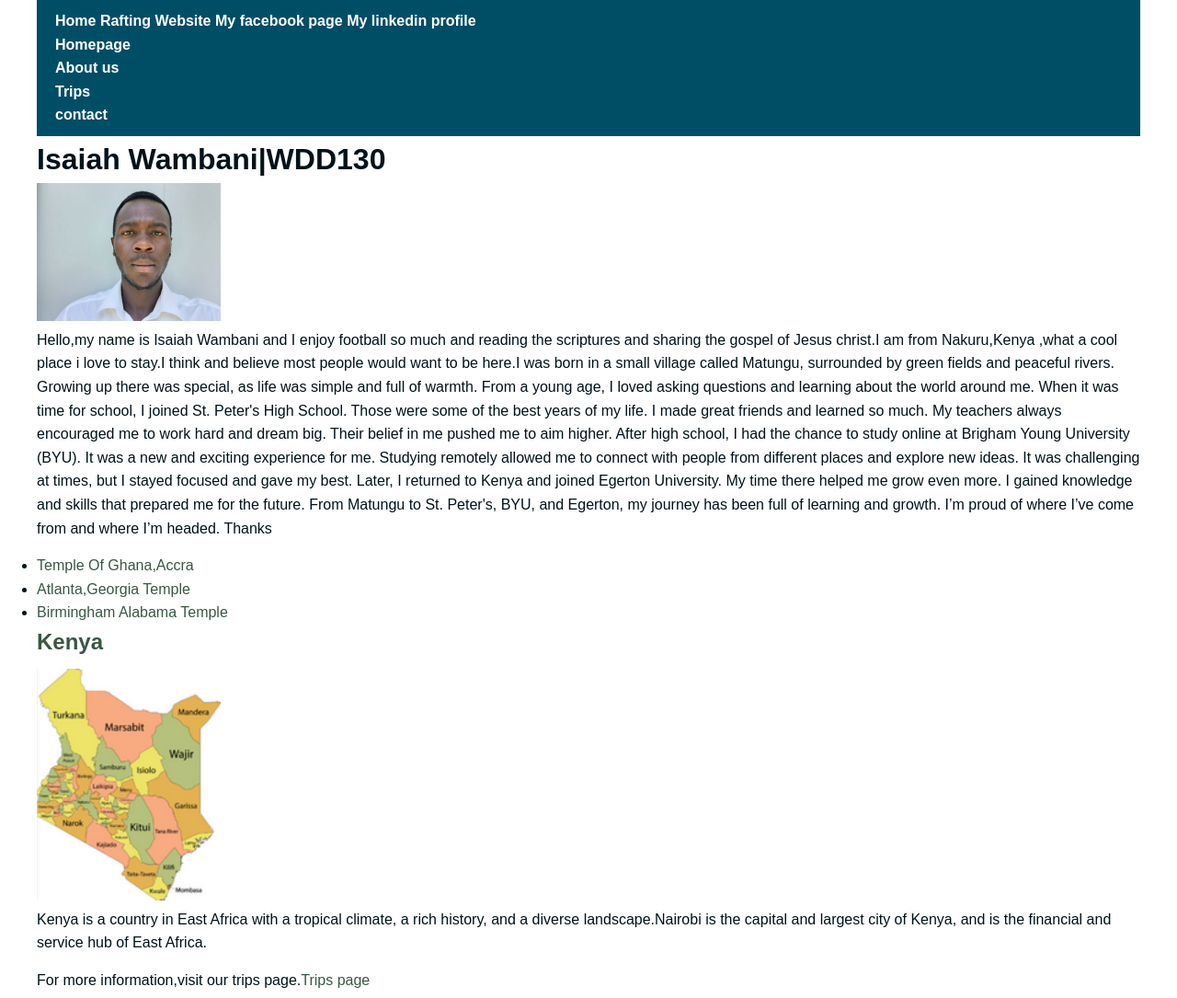
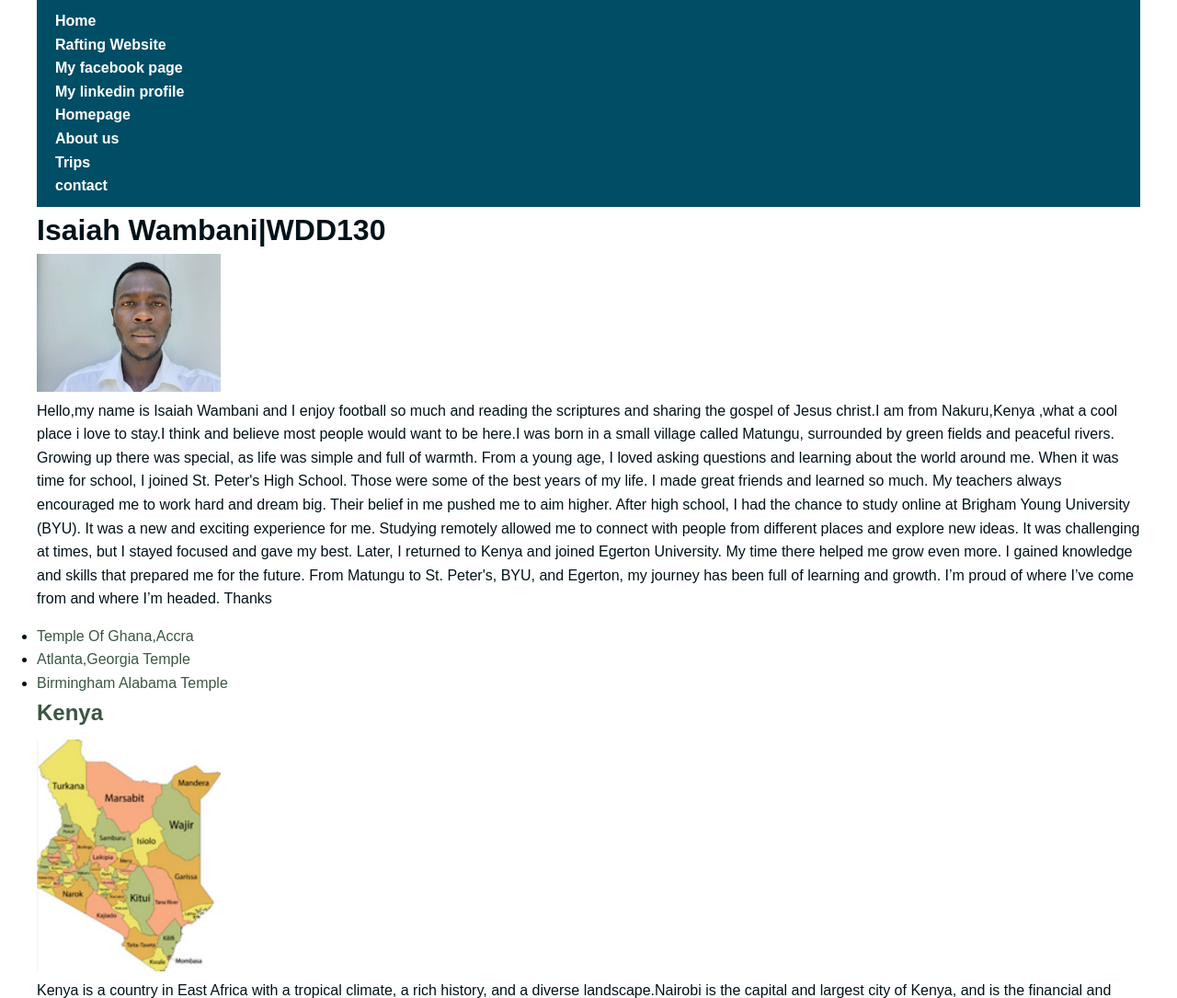
Before and after one commit to belloti44/wdd130, a plain HTML site: page wwr/index.html in a window 1280 px wide. Shown: the top 1085 px of the page at 92% size. Drawn offline with Linux system fonts and the light colour scheme.

Commit message:
index change

```diff
--- a/wwr/index.html
+++ b/wwr/index.html
@@ -11,9 +11,9 @@
     <body>
         <header>
             <nav>
-                <a href="index.html">Home</a>
-                <a href="wwr/">Rafting Website</a>
-                <a href="https://www.facebook.com/isaiah.wambani?mibextid=ZbWKwL">My facebook page</a>
+                <a href="index.html">Home</a><br>
+                <a href="wwr/">Rafting Website</a><br>
+                <a href="https://www.facebook.com/isaiah.wambani?mibextid=ZbWKwL">My facebook page</a><br>
                 <a href="https://www.linkedin.com/in/isaiah-wambani-a737a3292/">My linkedin profile</a><br>
                 <a href="index.html">Homepage</a><br>
                 <a href="about.html">About us</a><br>
```
